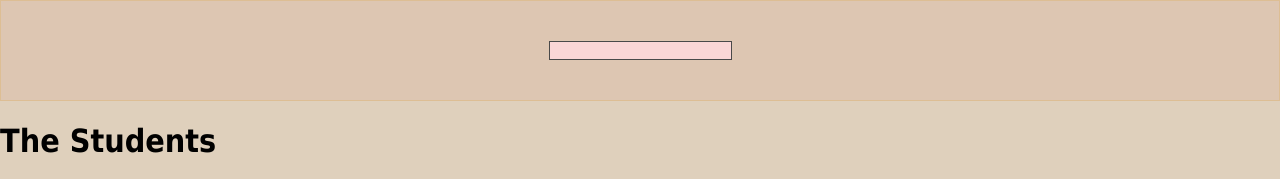
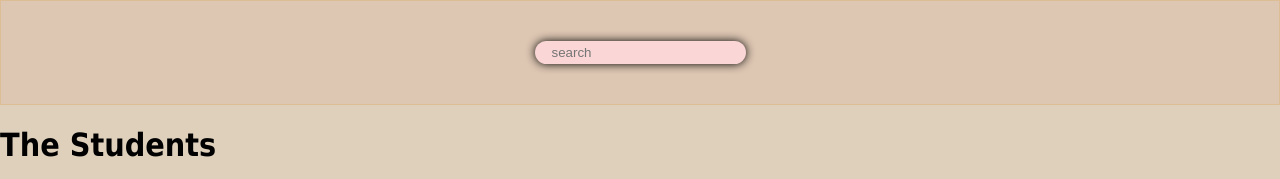
Before and after one commit to d-stuff/netcraft-10-2020, a plain HTML site: page students.html in a window 1280 px wide. Shown: the top 179 px of the page. Drawn offline with Linux system fonts and the light colour scheme.

Commit message:
changed input css

```diff
--- a/students.html
+++ b/students.html
@@ -7,7 +7,7 @@
 </head>
 <body>
 <form class="search-form">
-	<input id="search-input">
+	<input id="search-input" placeholder="search">
 </form>
 <div class="container">
 	<h1>The Students</h1>
--- a/style.css
+++ b/style.css
@@ -18,7 +18,11 @@ body {
 
 #search-input {
   background-color: rgb(250, 214, 214);
-  border: 1px solid rgb(73, 73, 73);
+  border: none;
+  box-shadow: 0 0 10px;
+  border-radius: 50px;
+  padding: 4px 17px;
+  outline: none;
 }
 
 .container {
```
